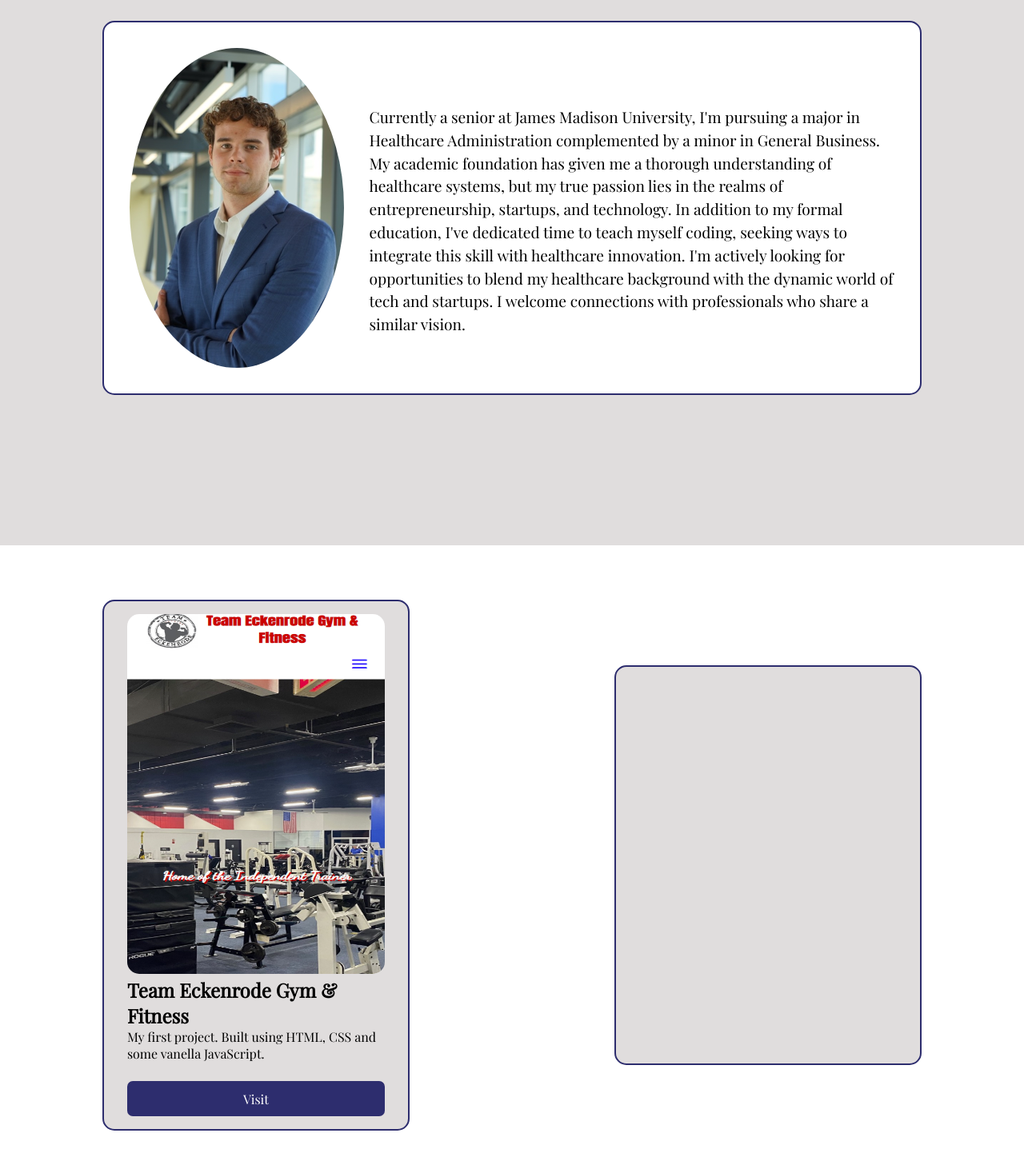
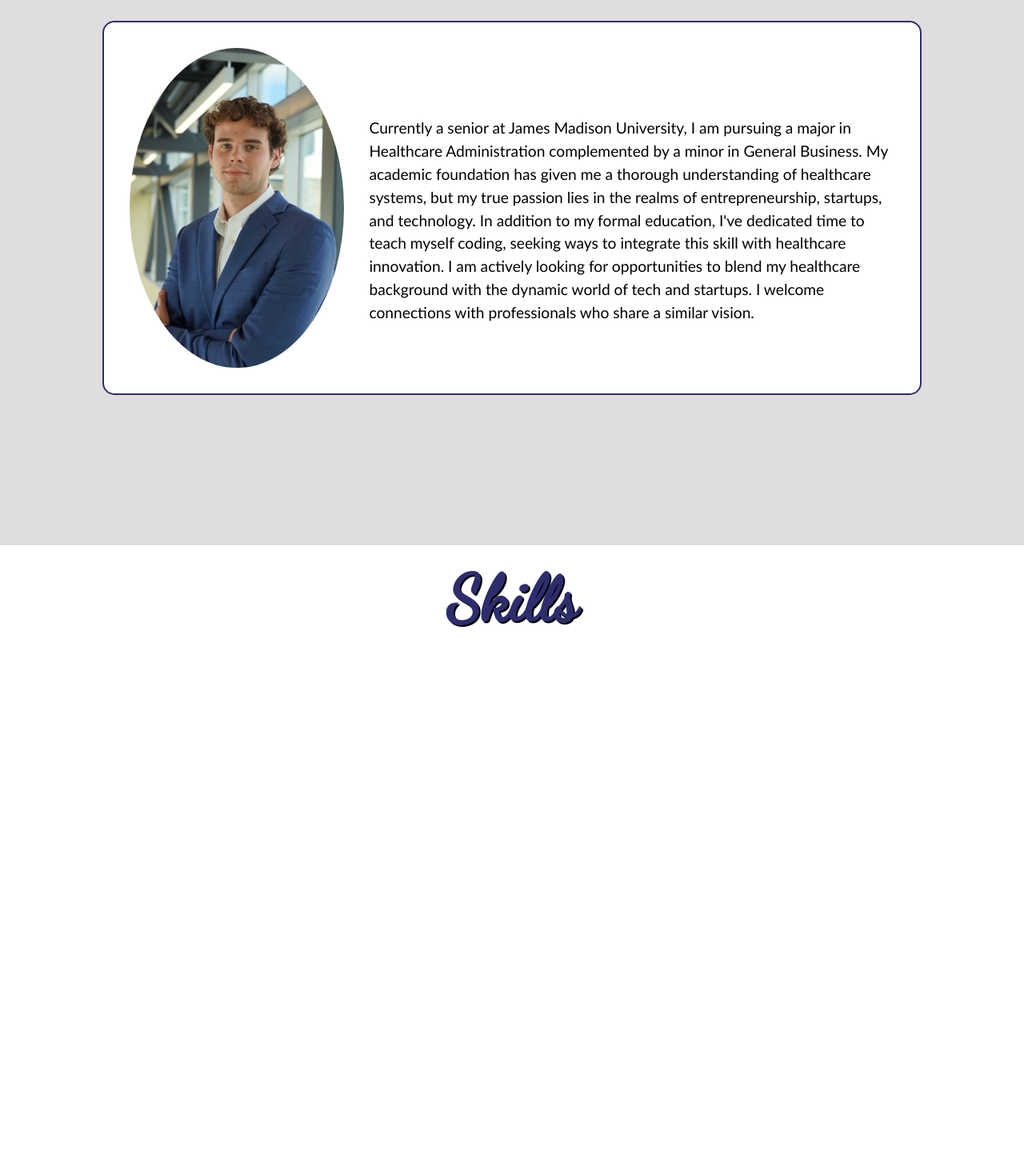
Before and after one commit to Long2ej/myPortfolio, a React (Create React App) app in the folder myportfolio/: page /home in a window 1280 px wide. Shown: the part 918-2370 px from the top of the page at 80% size. Built offline with nearby package versions, Linux system fonts and the light colour scheme.

Commit message:
Dev Progress

```diff
--- a/myportfolio/src/App.css
+++ b/myportfolio/src/App.css
@@ -59,6 +59,12 @@
   text-shadow: .5px .5px var(--sec-color);
 
 }
+
+.active-link {
+  color: var(--pri-color);
+  text-shadow: .5px .5px var(--sec-color);
+}
+
 
 .show-menu-btn {
   cursor: pointer;
@@ -349,6 +355,7 @@ span {
   max-height: 75vh;
   width: 100%;
   overflow-y: scroll;
+  overflow-x: hidden;
 }
 
 .about-box::-webkit-scrollbar {
@@ -382,7 +389,7 @@ span {
   font-size: 1.2rem;
   padding-top: 1rem;
   margin-top: 1rem;
-
+  font-family: 'Gill Sans', 'Gill Sans MT', Calibri, 'Trebuchet MS', sans-serif
 }
 
 @media screen and (max-width: 800px) {
@@ -393,8 +400,8 @@ span {
 
   .profile-pic {
     margin: 0 0 1rem 0;
-    width: 180px;
-    height: 220px;
+    width: 225px;
+    height: 350px;
   }
 
   .about-box p {
@@ -405,17 +412,18 @@ span {
   .about-me-title {
     font-size: 3.5rem !important;
   }
+
+
 }
 
 .projects-section-parent {
   width: 100%;
-  height: 100vh;
   display: inline-flex;
-  flex-wrap: nowrap;
+  flex-wrap: wrap;
   align-items: center;
-  justify-content: left;
-  background-color: var(--sec-color);
-  overflow-x: scroll;
+  justify-content: center;
+  background-color: var(--alt2-color);
+  overflow-x: hidden;
 }
 
 .project-card {
@@ -423,17 +431,16 @@ span {
   border-radius: 15px;
   padding-left: 2%;
   padding-right: 2%;
-  flex: .7 .85 300px;
+  flex: .50 .25 300px;
   min-height: 500px;
   max-height: 95vh;
-  min-width: 300px;
   max-width: 95vw;
   background-color: var(--alt2-color);
-  margin: 0 10% 0 10%;
+  margin: 5% 10% 5% 10%;
 }
 
 .project-img {
-  max-height: 450px;
+  height: 450px;
   width: 100%;
   border-radius: 15px;
 }
@@ -465,3 +472,20 @@ span {
   color: var(--pri-color);
   scale: 1.05;
 }
+
+.skills-section-parent {
+  height: 100vh;
+  background-color: var(--sec-color);
+}
+
+.skillsh1 {
+  font-size: 5rem;
+  color: var(--alt-color);
+  margin-bottom: 1rem;
+  font-weight: bolder;
+  text-shadow: 2px 2px var(--pri-color);
+  font-family: 'Courgette', cursive;
+  font-family: 'Dancing Script', cursive;
+  text-align: center;
+  margin-top: 1.5%;
+}
--- a/myportfolio/src/pages/Home.js
+++ b/myportfolio/src/pages/Home.js
@@ -1,6 +1,4 @@
 import Profilepic from '../pages/Images/Profilepic.jpg';
-import EckenrodeViritical from '../pages/Images/EckenrodeVirtical.png';
-import EckenrodeHorizontal from '../pages/Images/EckenrodeHorizontal.png';
 import React, { useEffect } from 'react';
 
 export default function Home() {
@@ -128,7 +126,7 @@ export default function Home() {
                     <div className="Welcometxt">
                         <h1>Evan Long</h1>
                     </div>
-                    <div className='HSAbox'>
+                    <div className='HSAbox hidden'>
                         <p className='hsatxt'>B.S. Healthservices Administration</p>
                     </div>
                     <div className='skillsbox'>
@@ -147,40 +145,25 @@ export default function Home() {
 
             <section className="about-section-parent">
                 <div className="about-section">
-                    <h1 className="about-me-title hidden1">About Me</h1>
-                    <div className="about-box hidden">
+                    <h1 className="about-me-title hidden">About Me</h1>
+                    <div className="about-box hidden1">
                         <img className="profile-pic" src={Profilepic} alt="Profile" />
                         <p>
-                            Currently a senior at James Madison University, I'm pursuing a major in Healthcare Administration complemented by a minor in General Business.
+                            Currently a senior at James Madison University, I am pursuing a major in Healthcare Administration complemented by a minor in General Business.
                             My academic foundation has given me a thorough understanding of healthcare systems, but my true passion lies in the realms of entrepreneurship, startups, and technology.
                             In addition to my formal education, I've dedicated time to teach myself coding, seeking ways to integrate this skill with healthcare innovation.
-                            I'm actively looking for opportunities to blend my healthcare background with the dynamic world of tech and startups.
+                            I am actively looking for opportunities to blend my healthcare background with the dynamic world of tech and startups.
                             I welcome connections with professionals who share a similar vision.
                         </p>
                     </div>
+
                 </div>
             </section>
 
-            <section className="projects-section-parent">
-                <div className="project-card">
-                    <div className="cardspace">
-                        <a href='https://teameckenrode.com/'><img className="project-img" src={EckenrodeViritical} alt="Eckenrode" /></a>
-                        <div className="project-txt">
-                            <h1 className="project-title">Team Eckenrode Gym & Fitness</h1>
-                            <p className="project-description">My first project. Built using HTML, CSS and some vanella JavaScript. </p>
-                            <a href="https://teameckenrode.com/" target="_blank" rel="noreferrer" className="project-link">Visit</a>
-                        </div>
-                    </div>
-
-                </div>
-
-                <div className="project-card">
-
-
-                </div>
+            <section className="skills-section-parent">
+                <h1 className='skillsh1 hidden'>Skills</h1>
 
             </section>
-
 
 
 
--- a/myportfolio/src/pages/Projects.js
+++ b/myportfolio/src/pages/Projects.js
@@ -1,44 +1,66 @@
 import React, { useEffect } from 'react';
+import EckenrodeViritical from '../pages/Images/EckenrodeVirtical.png';
+import TFL from '../pages/Images/TFL.png';
+
+
+
 export default function Projects() {
 
     useEffect(() => {
-        const text = document.querySelector('h1');
 
-        if (!text) return; // Exit if h1 isn't found
+        //Intersection Observer//
+        const observer = new IntersectionObserver((entries) => {
+            entries.forEach((entry) => {
+                console.log(entry)
+                if (entry.isIntersecting) {
+                    entry.target.classList.add('show');
+                }
+            });
+        });
 
-        const strText = text.textContent;
-        const splitText = strText.split("");
-        text.textContent = "";
+        const hiddenElements = document.querySelectorAll('.hidden, .hidden1, .hidden2');
+        hiddenElements.forEach((el) => observer.observe(el));
 
-        for (let i = 0; i < splitText.length; i++) {
-            text.innerHTML += "<span>" + splitText[i] + "</span>";
-        }
 
-        let char = 0;
-        const timer = setInterval(onTick, 50);
 
-        function onTick() {
-            const span = text.querySelectorAll('span')[char];
-            span.classList.add('fade');
-            char++;
-            if (char === splitText.length) {
-                complete();
-            }
-        }
 
-        function complete() {
-            clearInterval(timer);
-        }
 
-        // Cleanup for the effect in case the component unmounts while the animation is still ongoing
-        return () => clearInterval(timer);
+    }, []);
 
-    }, []);  // Empty dependency array ensures this runs once after component is mounted
+
+
+
+
+
 
     return (
+        <>
 
-        <div className="projectsbox">
-            <h1>Projects</h1>
-        </div>
+            <section className="projects-section-parent">
+                <div className="project-card hidden1">
+                    <div className="cardspace">
+                        <a target="_blank" href='https://teameckenrode.com/'><img className="project-img" src={EckenrodeViritical} alt="Eckenrode" /></a>
+                        <div className="project-txt">
+                            <h1 className="project-title">Team Eckenrode Gym & Fitness</h1>
+                            <p className="project-description">My first project. Built using HTML, CSS and some vanella JavaScript. </p>
+                            <a href="https://teameckenrode.com/" target="_blank" rel="noreferrer" className="project-link">Visit</a>
+                        </div>
+                    </div>
+
+                </div>
+
+                <div className="project-card hidden1">
+                    <div className="cardspace">
+                        <a target="_blank" href='https://totalfitnesslook-pt.com/'><img className="project-img" src={TFL} alt="Total Fitness Look" /></a>
+                        <div className="project-txt">
+                            <h1 className="project-title">Total Fitness Look Personal Trainers</h1>
+                            <p className="project-description">Built using HTML, CSS and some vanella JavaScript.</p>
+                            <a href="https://totalfitnesslook-pt.com/" target="_blank" rel="noreferrer" className="project-link">Visit</a>
+                        </div>
+                    </div>
+                </div>
+
+            </section>
+        </>
     )
 }
```
Also changed, not shown: myportfolio/src/pages/Images/TFL.png, 1 other file (tests, documents, lock files or other folders).
